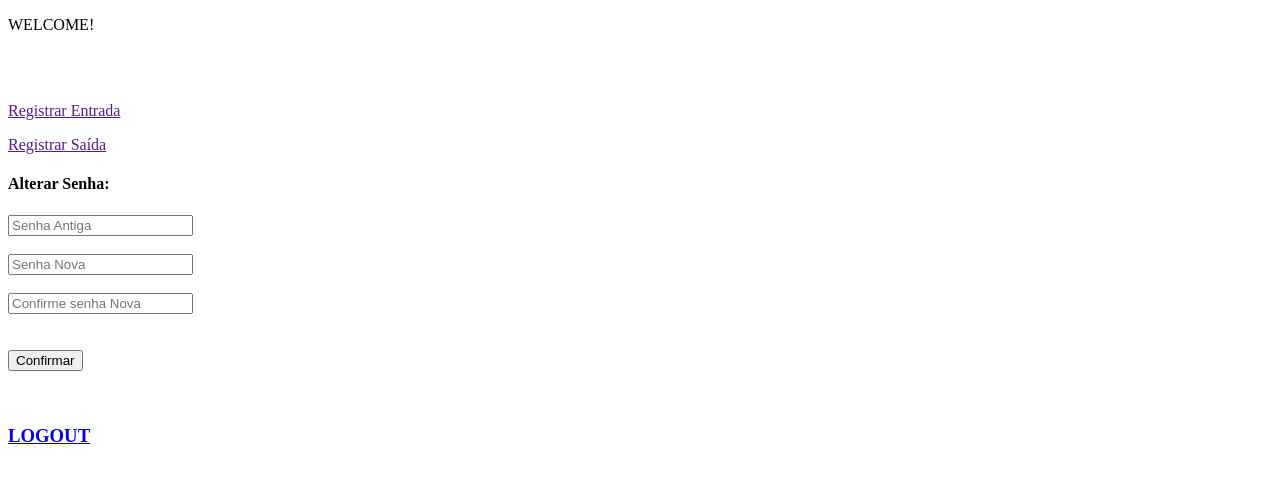
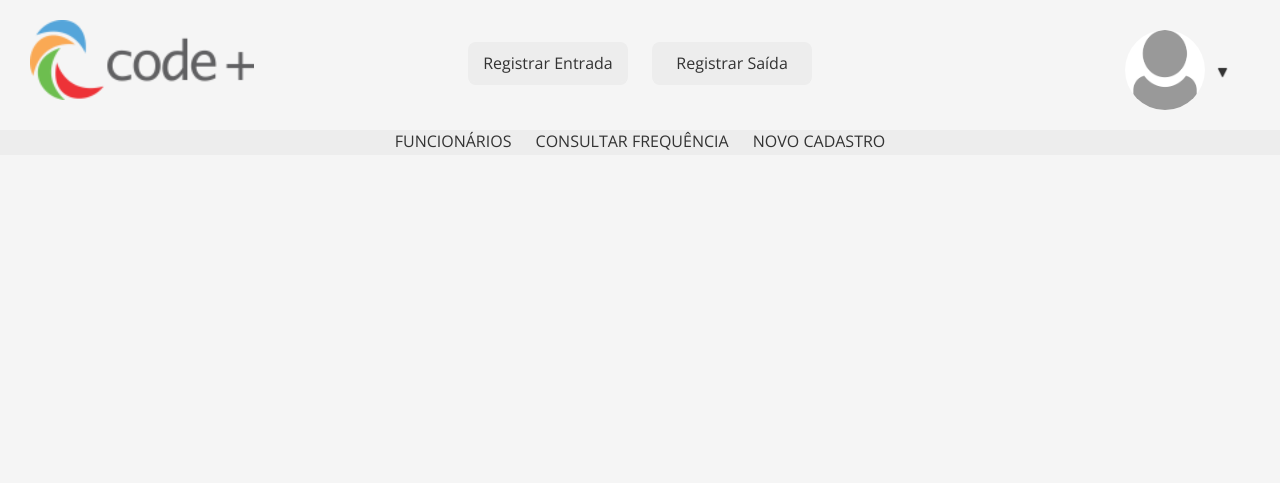
Before and after one commit to bieljunio/CodePlus, a PHP site: page /php/home.php in a window 1280 px wide. Shown: the top 483 px of the page. Run offline with PHP 8.4, Linux system fonts and the light colour scheme; the visitor is signed in with stand-in values (Sample User, id 1).

Commit message:
Atualização final da página home

```diff
--- a/controle_frequencia/php/home.php
+++ b/controle_frequencia/php/home.php
@@ -1,63 +1,74 @@
-
 <?php
     require 'validationlogin.php';
     require_once 'dict.inc.php';
 ?>
+<!DOCTYPE html>
+<html lang="pt_br">
 
-<!DOCTYPE html>
-<html>
     <head>
-
-    	<title>Home</title>
+    	<title>Code Plus - Home</title>
+    	<!-- inclusões iniciais do arquivo html -->
+        <meta charset="utf-8">
         <meta name="viewport" content="width=device-width, initial-scale=1.0">
-        <meta charset="utf-8"/>
+        <!-- fontes do google -->
+        <link href="https://fonts.googleapis.com/css?family=Open+Sans:400,700|Pacifico|Roboto+Slab:400,700"
+        rel="stylesheet" type="text/css">
+        <link rel="stylesheet" type="text/css" href="../css/layout.css">
+        <!-- Inserção de jquery -->
         <script src="../javascript/jquery-3.2.1.min.js"></script>
+        <!--  Inserção de funções para os botões -->
         <script src="../javascript/jquery.js"></script>
-
-
-        <?php
-        if (isset($_GET['msg'])) {
-            switch ($_GET['msg']) {
-                case md5('SENHA_FAULT'):
-                    $S_msg = $senha_fault[$_GET['msg']];
-                    break;
-                default:
-                    $S_msg = 'A senha inserida está incorreta.';
-                    break;
-            }
-
-        ?>
-        <script type="text/javascript">
-            window.onload = function() {
-                alert('<?php echo $S_msg; ?>');
-            }
-        </script>
-        <?php
-        }
-        ?>
-
     </head>
 
     <body>
+        <header>
 
-		<p>WELCOME!</p>
-        <br><br>
-       	<p><a href="" onclick="return registerEntry();">Registrar Entrada</a></p>
-        <p><a href="" onclick="return registerExit();">Registrar Saída</a></p>
+            <section class="logomarca">
+                <a href="home.php">
+                    <img class="logo" src="../img/logo.png" alt="logo">
+                </a>
+            </section>
 
+            <section>
+                <nav id="registros">
+                    <ul>
+                        <li><a href="" onclick="return registerEntry();">Registrar Entrada</a></li>
+                        <li><a href="" onclick="return registerExit();">Registrar Saída</a></li>
+                    </ul>
+                </nav>
+            </section>
 
+            <section class="box">
+                <div class="dropdown">
+                    <img class="seta" src="../img/seta.png" alt="seta" />
+                    <img class="redondo" src="../img/perfil.png"   alt="Foto Perfil" />
+                    <div class="dropdown_content">
+                        <a class="ac_perfil" href="#">Acessar perfil</a>
+                        <a class="al_senha" href="#">Alterar senha</a>
+                        <a class="sair" href="logout.php">Sair</a>
+                    </div>
+                </div>
+            </section>
 
-        <h4>Alterar Senha:</h4>
-          <form name="alterar_senha" id="alterar_senha" method="post" action="alterar_senha.php">
-              <input type="password" id="old_password" name="old_password" placeholder="Senha Antiga"></input><br><br>
-              <input type="password" id="new_password" name="new_password" placeholder="Senha Nova"></input><br><br>
-              <input type="password" id="confirm_new_password" name="confirm_new_password" placeholder="Confirme senha Nova"></input><br><br>
-              <br>
-              <button id="confirmar" type="submit" name="confirmar">Confirmar</button>
-          </form>
+       </header>
 
-        <br><br>
-        <h3><a href="logout.php">LOGOUT</a></h3>
-        <script type="text/javascript" src="../javascript/alterasenha.js"></script>
+        <section>
+
+            <nav id="menu">
+                <ul>
+                    <li><a href="#">FUNCIONÁRIOS</a></li>
+                    <li><a href="#">CONSULTAR FREQUÊNCIA</a></li>
+                    <li><a href="#">NOVO CADASTRO</a></li>
+                </ul>
+            </nav>
+
+        </section>
+
+        <!--FAÇA O CONTEUDO DO CODIGO A PARTIR DESSE PONTO-->
+
+        <section class="cont">
+        <!--INSIRA OS DADOS AQUI-->
+        </section>
+
     </body>
 </html>
```
Also changed, not shown: controle_frequencia/php/layout.html (renamed from controle_frequencia/html/layout.html).
